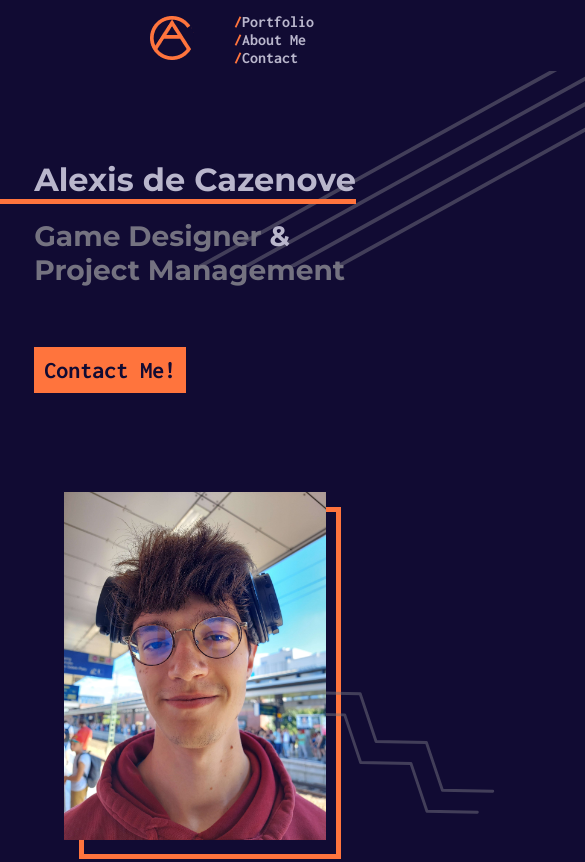
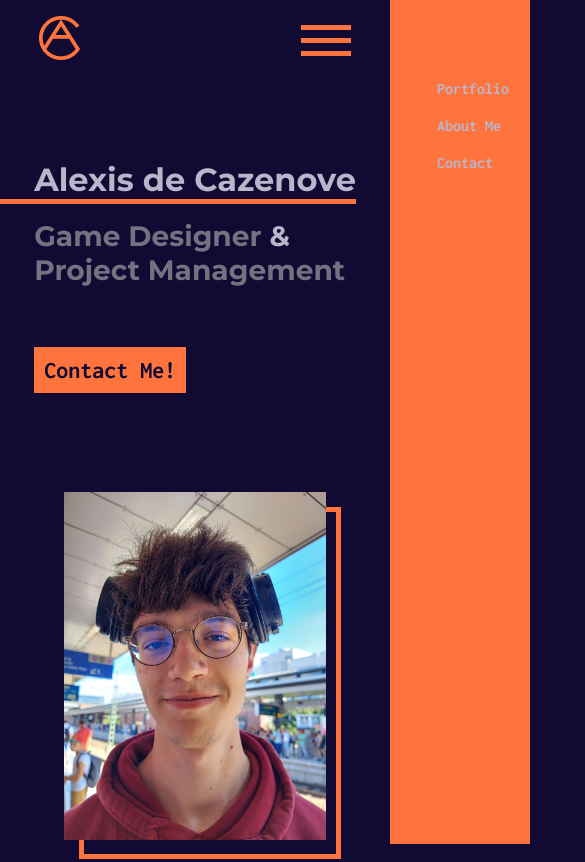
Before and after one commit to Adecazenove/Adecazenove, a plain HTML site: page index.html in a window 390 px wide. Shown: the top 862 px of the page, 585 px wide, since content can reach past the window. Drawn offline with Linux system fonts and the light colour scheme.

Commit message:
implementation of hamburger menu

```diff
--- a/index.html
+++ b/index.html
@@ -22,6 +22,18 @@
           <a href="/#about">About Me</a>
           <a href="/#contact">Contact </a>
         </nav>
+        <div class="hamburger-menu">
+          <label class="hamburger">
+            <input type="checkbox" />
+          </label>
+          <aside class="sidebar">
+            <nav>
+              <a href="/#portfolio">Portfolio</a>
+              <a href="/#about">About Me</a>
+              <a href="/#contact">Contact </a>
+            </nav>
+          </aside>
+        </div>
       </div>
       <!--<div class="socials">
         <a href="">
@@ -41,7 +53,7 @@
 
     <main>
       <section id="hero" class="hero">
-        <svg
+        <!--<svg
           class="squiggle"
           width="300"
           height="250"
@@ -96,7 +108,7 @@
             fill="#747280"
             fill-opacity="0.5"
           />
-        </svg>
+        </svg>-->
 
         <div class="text">
           <div class="name">
--- a/style.css
+++ b/style.css
@@ -3,6 +3,11 @@
   --dark-purple: #110b33;
   --light-grey: #b9b6cc;
   --dark-grey: #747280;
+
+  /* *hamburger menu */
+  --bar-width: 50px;
+  --bar-height: 5px;
+  --hamburger-gap: 8px;
 }
 
 * {
@@ -20,7 +25,7 @@ body {
 }
 
 header {
-  padding: 0 150px;
+  padding: 0 10%;
   position: fixed;
   width: 100%;
   display: flex;
@@ -55,6 +60,76 @@ nav a::before {
 nav a:hover {
   color: var(--orange);
 }
+
+/* *hamburger menu layout */
+.hamburger-menu {
+  display: none; /* menu is invisible until reaching 480px breakpoint */
+}
+
+.hamburger {
+  position: relative;
+  display: flex;
+  flex-direction: column;
+  gap: var(--hamburger-gap);
+  width: max-content;
+  z-index: 10;
+}
+
+.hamburger::before,
+.hamburger::after,
+.hamburger input {
+  content: "";
+  width: var(--bar-width);
+  height: var(--bar-height);
+  background-color: var(--orange);
+}
+
+.hamburger input {
+  appearance: none;
+  padding: 0;
+  margin: 0;
+  outline: none;
+  pointer-events: none;
+}
+
+.sidebar {
+  top: 0;
+  right: 0;
+  padding-top: 80px;
+  padding-left: 10vw;
+  position: absolute;
+  translate: 100%;
+  height: 100vh;
+  width: 140px;
+  z-index: 2;
+  background-color: var(--orange);
+}
+
+.sidebar > nav {
+  display: flex;
+  flex-direction: column;
+  gap: 20px;
+}
+
+.sidebar > nav > a {
+  margin: 0;
+}
+
+.hamburger:has(input:checked) + .sidebar {
+  translate: 0;
+}
+.hamburger:has(input:checked) + .sidebar > nav > a::before {
+  color: var(--dark-purple);
+}
+
+.hamburger:has(input:checked) + .sidebar > nav > a {
+  color: var(--dark-grey);
+}
+
+.hamburger:has(input:checked) {
+  --orange: var(--dark-purple);
+}
+
 /*
 
 .socials {
@@ -78,6 +153,7 @@ main {
   width: 100%;
   min-height: 100vh;
   padding: 0 calc(33% / 2);
+  overflow: hidden;
 }
 
 /* *hero page*/
@@ -109,8 +185,8 @@ figure img {
 .diag {
   position: absolute;
   left: 50%;
-
   top: 8.22%;
+  width: 50vw;
 }
 
 .squiggle {
@@ -148,7 +224,6 @@ figure img {
 .line {
   position: absolute;
   right: 0;
-  overflow: hidden;
 }
 
 .jobtitle {
@@ -403,7 +478,6 @@ figure img {
   text-align: right;
   position: relative;
   width: 100%;
-  overflow: hidden;
 }
 
 .right_side svg {
@@ -495,5 +569,51 @@ footer {
   }
 }*/
 
+/* *breakpoint for mobile layout 480px */
+
 @media screen and (max-width: 480px) {
+  .main-nav > nav {
+    display: none;
+  }
+
+  .hamburger-menu {
+    display: initial;
+  }
+
+  .portfolio {
+    margin: 100px 0;
+  }
+
+  .grid1,
+  .grid2 {
+    grid-template-columns: repeat(2, 1fr);
+  }
+
+  .tabs__label {
+    font-size: 100%;
+  }
+
+  .management {
+    margin-top: 50px;
+  }
+
+  form .container {
+    flex-direction: column;
+    margin: 0;
+  }
+
+  form .container input {
+    margin: 20px 0 0 0;
+  }
+  form .container input:nth-child(2) {
+    margin-left: 0px;
+  }
+
+  #message {
+    margin-top: 40px;
+  }
+
+  .left_side {
+    width: 0;
+  }
 }
```
